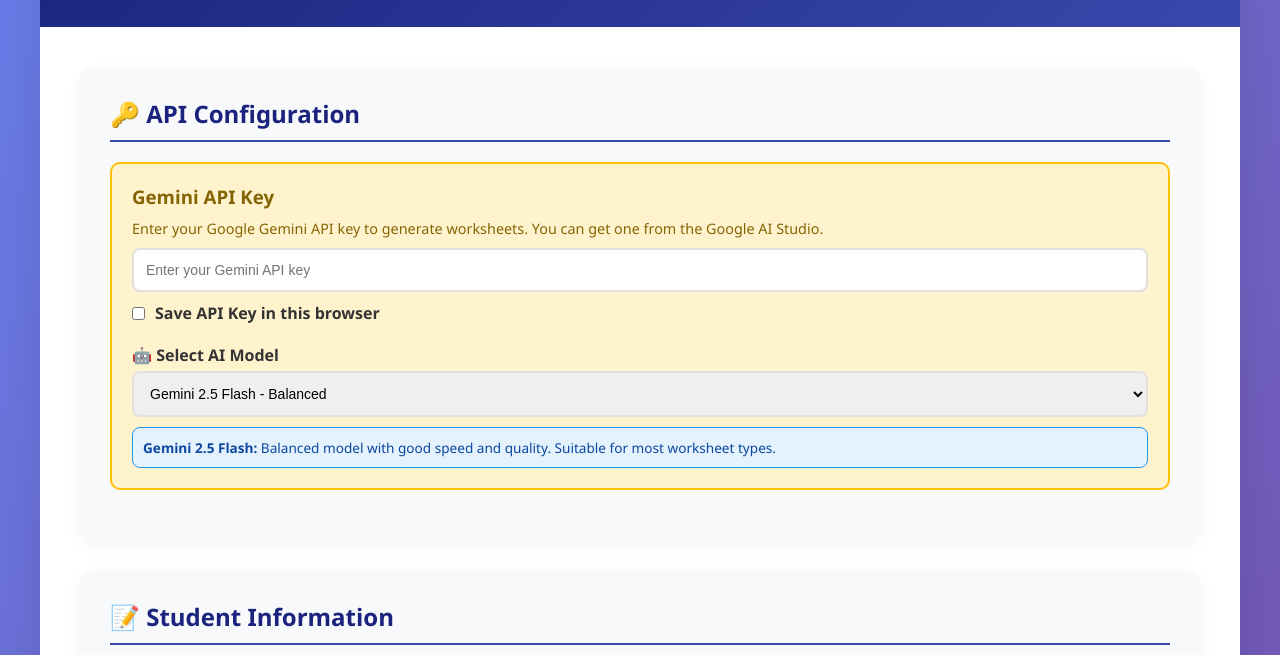
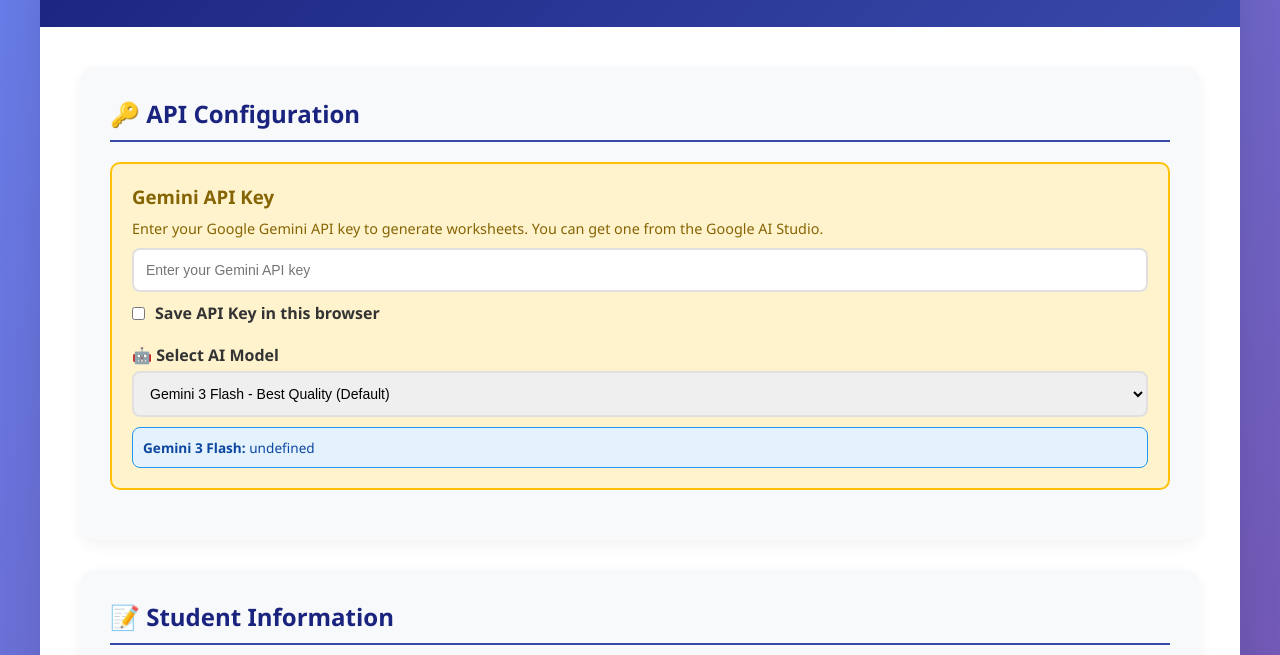
Before and after one commit to NitinBot001/worksheet, a website: page index.html in a window 1280 px wide. Shown: the part 145-800 px from the top of the page. Drawn offline with nearby package versions, Linux system fonts and the light colour scheme.

```diff
--- a/index.html
+++ b/index.html
@@ -82,10 +82,10 @@
                     <div class="form-group" style="margin-top: 20px;">
                         <label for="aiModel">🤖 Select AI Model</label>
                         <select id="aiModel">
-                            <option value="models/gemini-2.5-pro" >Gemini 2.5 Pro - Best Quality</option>
+                            <option value="models/gemini-3_flash" selected>Gemini 3 Flash - Best Quality (Default)</option>
                             <option value="models/gemini-flash-latest">Gemini Flash (Latest) - Fast & Efficient</option>
                             <option value="models/gemini-flash-lite-latest">Gemini Flash Lite (Latest) - Ultra Fast</option>
-                            <option value="models/gemini-2.5-flash" selected>Gemini 2.5 Flash - Balanced</option>
+                            <option value="models/gemini-2.5-flash">Gemini 2.5 Flash - Balanced</option>
                             <option value="models/gemini-2.5-flash-lite">Gemini 2.5 Flash Lite - Quick</option>
                             <option value="models/gemini-2.0-flash">Gemini 2.0 Flash - Fast</option>
                             <option value="models/gemini-2.0-flash-lite">Gemini 2.0 Flash Lite - Fastest</option>
@@ -161,7 +161,7 @@
                 this.uploadedImages = [];
                 this.generatedWorksheet = '';
                 this.modelDescriptions = {
-                    'models/gemini-2.5-pro': 'Latest advanced model with enhanced understanding. Best for complex worksheets with tables and diagrams.',
+                    'models/gemini-3-flash-preview': 'Latest advanced model with enhanced understanding. Best for complex worksheets with tables and diagrams.',
                     'models/gemini-flash-latest': 'Latest flash model optimized for speed with good quality. Great for quick worksheet generation.',
                     'models/gemini-flash-lite-latest': 'Latest ultra-fast model for simple worksheets. Best for basic question extraction.',
                     'models/gemini-2.5-flash': 'Balanced model with good speed and quality. Suitable for most worksheet types.',
```
